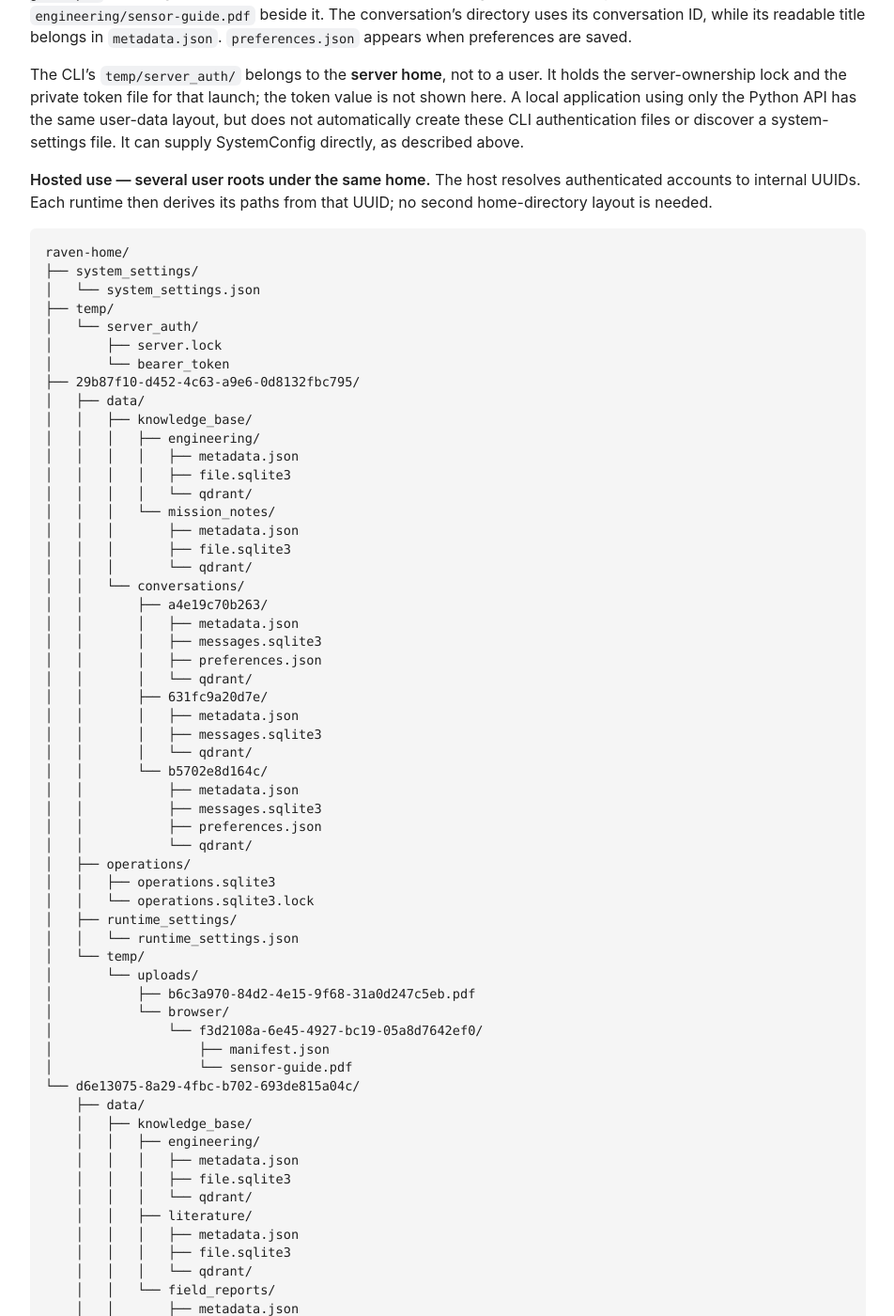
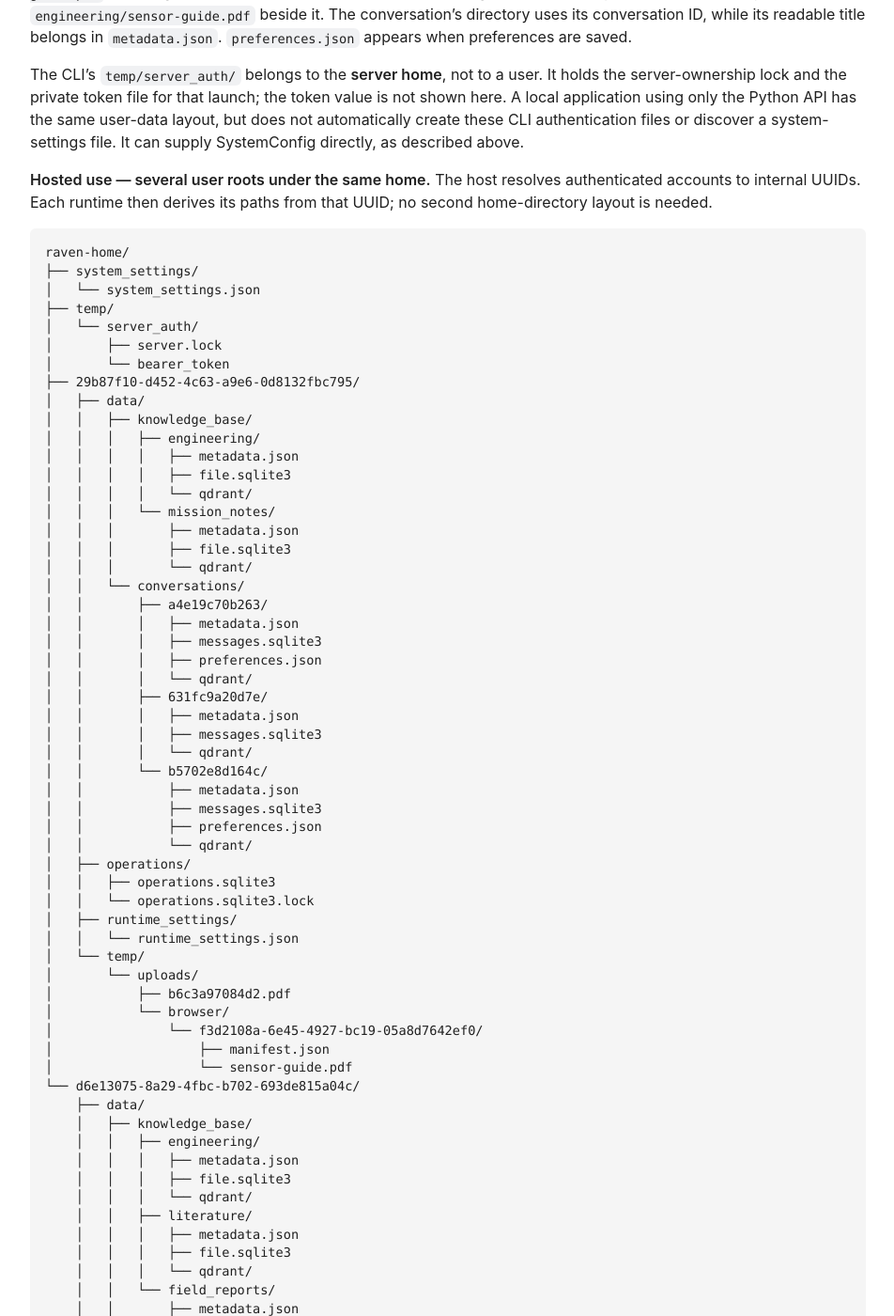
Before and after one commit to NoomexAI/raven_pypi, a Jekyll site: the page built from docs/architecture/index.md, in a window 1280 px wide and 1400 px high, scrolled down 6862 px. Shown: the whole window at 94% size, without its empty margins (163-1115 px from the left). Built offline with Jekyll 4.4.1, drawn with Linux system fonts in a browser that asks for light colours; some of the changed text lies outside the part shown.

Commit message:
README updated, architecture page corrected

```diff
--- a/docs/architecture/index.md
+++ b/docs/architecture/index.md
@@ -342,7 +343,7 @@
 │   │   └── runtime_settings.json
 │   └── temp/
 │       └── uploads/
-│           ├── b6c3a970-84d2-4e15-9f68-31a0d247c5eb.pdf
+│           ├── b6c3a97084d2.pdf
 │           └── browser/
 │               └── f3d2108a-6e45-4927-bc19-05a8d7642ef0/
 │                   ├── manifest.json
```
Also changed, not shown: other parts of docs/architecture/index.md (+7 -5 lines), README.md.
